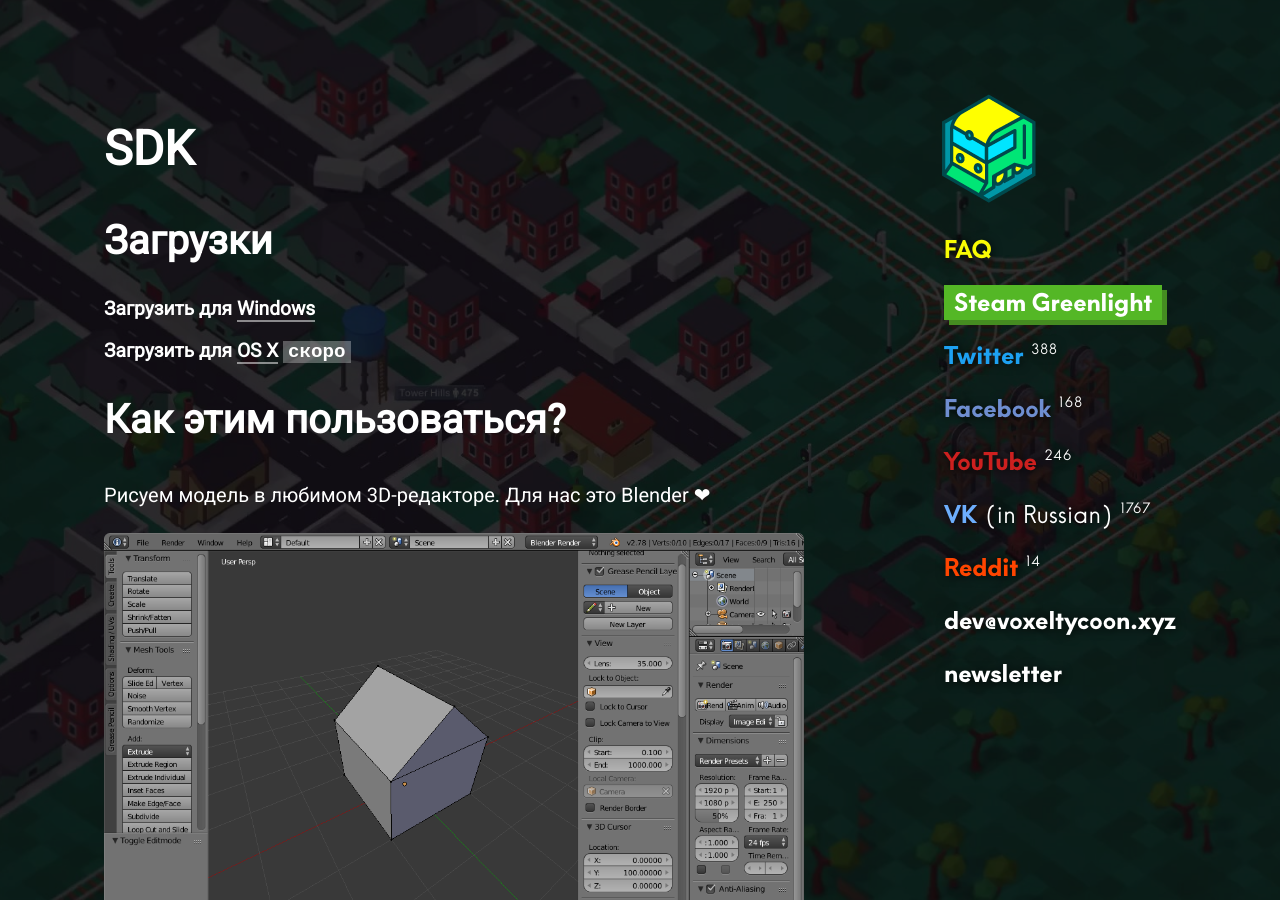
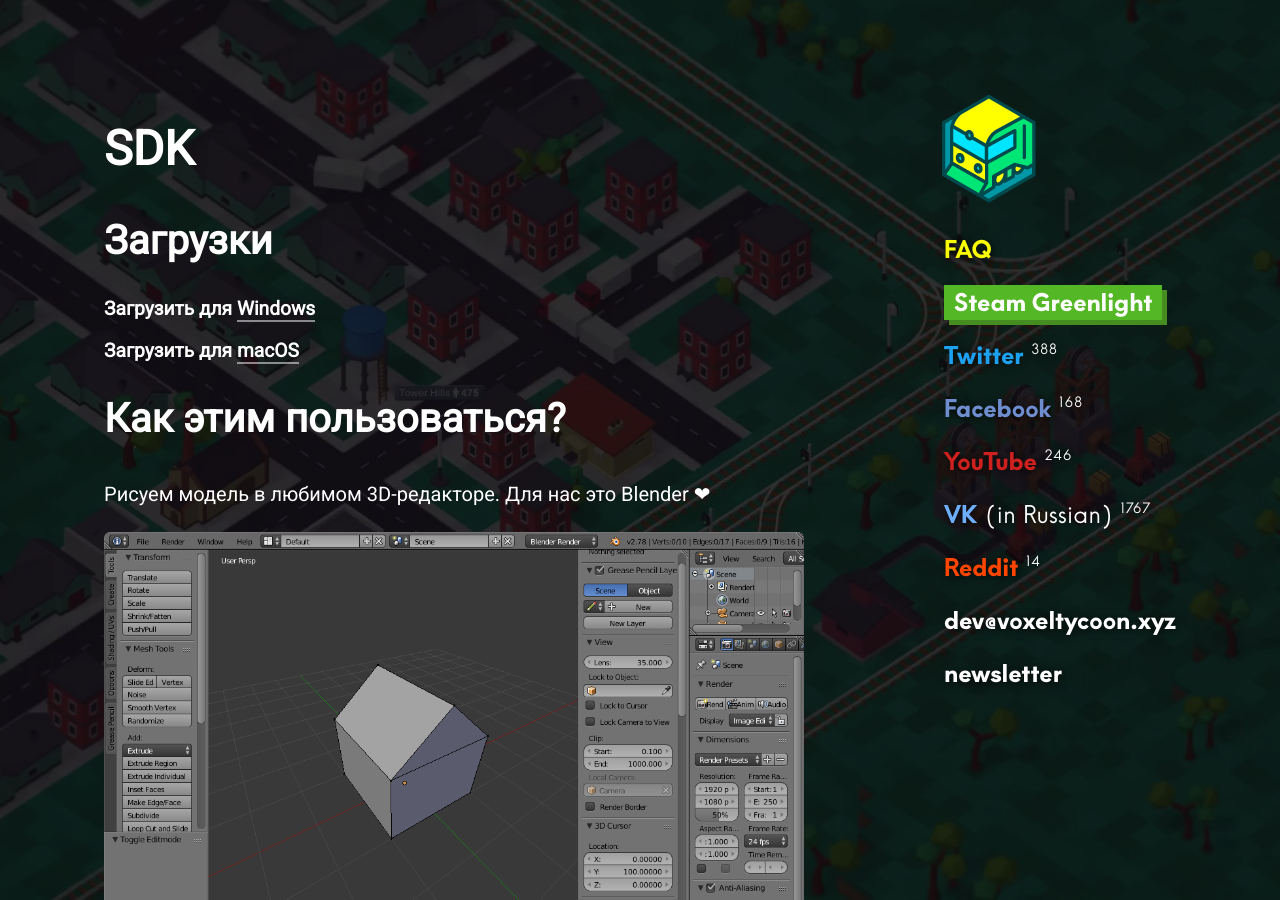
Before and after one commit to andrewpey/vtland, a Jekyll site: the page built from sdk_ru.md, in a window 1280 px wide and 900 px high. Built offline with Jekyll 4.4.1, drawn with Linux system fonts in a browser that asks for light colours; nearby versions of some CDN libraries; our own code applies the rules of GitHub Pages for plain Markdown files.

Commit message:
added macos sdk

```diff
--- a/sdk_ru.md
+++ b/sdk_ru.md
@@ -7,7 +7,7 @@
 ## Загрузки
 
 ### Загрузить для [Windows](https://github.com/andrewpey/vtland/releases/download/test/VoxelTycoonSDK.zip)
-### Загрузить для [OS X](#) `скоро`
+### Загрузить для [macOS](https://github.com/andrewpey/vtland/releases/download/test/VoxelTycoonSDK_Mac.zip)
 
 ## Как этим пользоваться?
 
```
